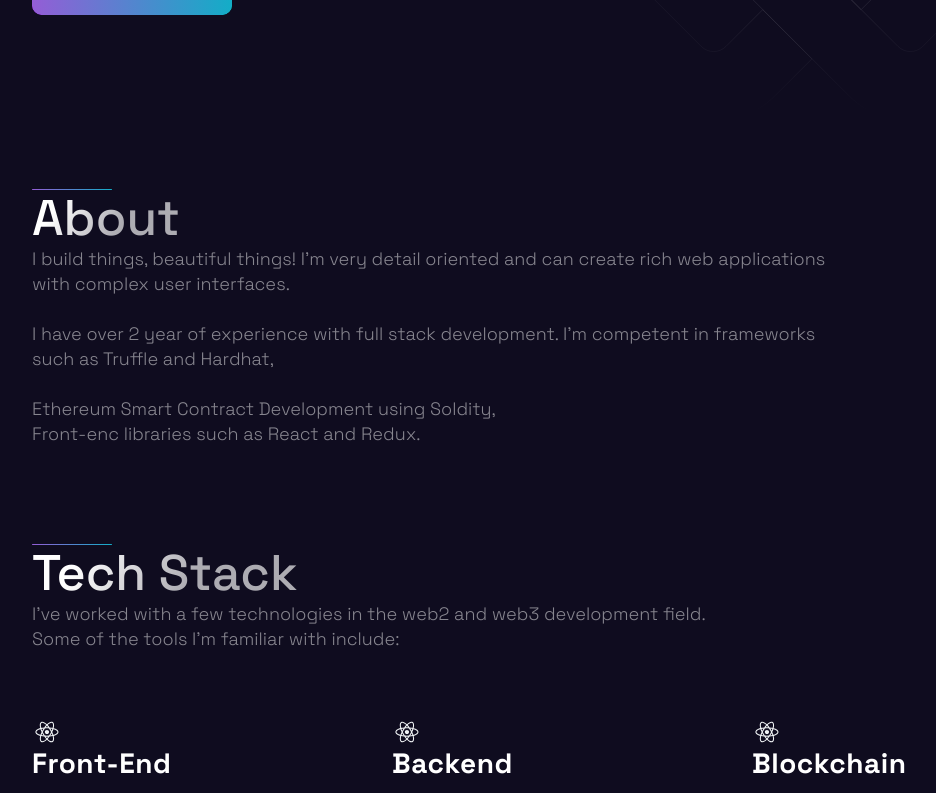
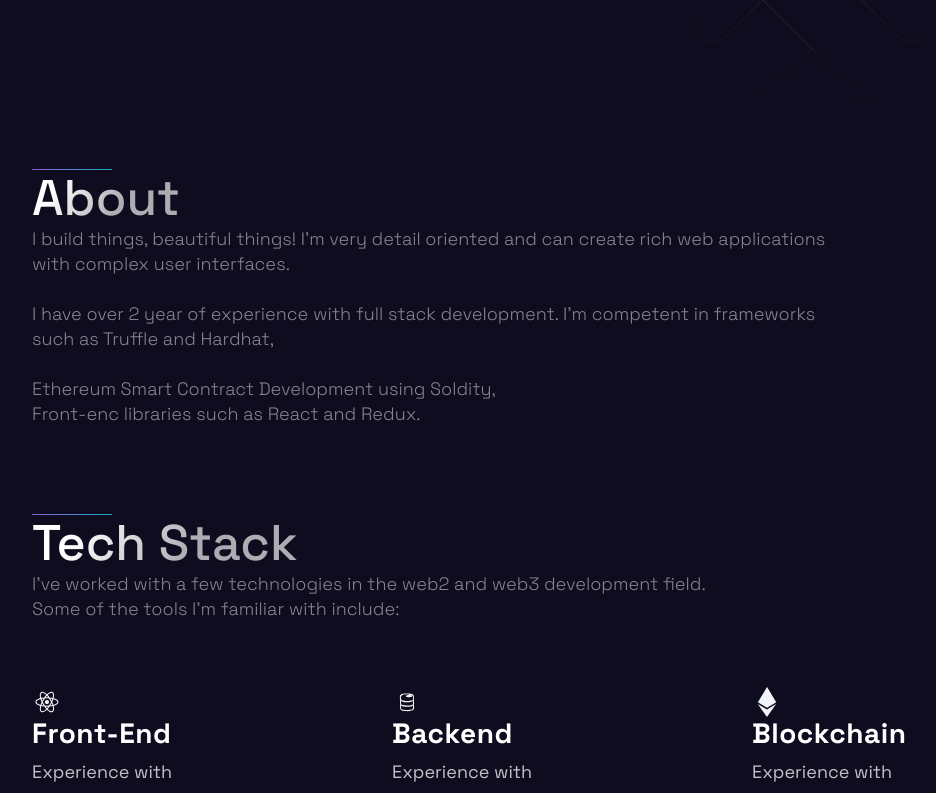
Before and after one commit to Akay74/portfolio, a Next.js app: page / in a window 1280 px wide. Shown: the part 540-1333 px from the top of the page, without its empty margins (88-1024 px from the left). Built offline with nearby package versions, Linux system fonts and the light colour scheme.

Commit message:
added more white spaces to sections

```diff
--- a/src/components/Projects/ProjectsStyles.js
+++ b/src/components/Projects/ProjectsStyles.js
@@ -27,6 +27,7 @@ export const BlogCard = styled.div`
   box-shadow: 3px 3px 20px rgba(80, 78, 78, 0.5);
   text-align: center;
   width: 400px;
+  margin: 2rem auto;
   @media ${(props) => props.theme.breakpoints.sm} {
     width: 100%;
   }
--- a/src/components/Technologies/Technologies.js
+++ b/src/components/Technologies/Technologies.js
@@ -1,5 +1,6 @@
 import React from 'react';
-import { DiFirebase, DiReact, DiZend } from 'react-icons/di';
+import { DiFirebase, DiReact } from 'react-icons/di';
+import { SiEthereum} from 'react-icons/si';
 import { Section, SectionDivider, SectionText, SectionTitle } from '../../styles/GlobalComponents';
 import { List, ListContainer, ListItem, ListParagraph, ListTitle } from './TechnologiesStyles';
 
@@ -29,7 +30,7 @@ const Technologies = () =>  (
       </ListItem>
 
       <ListItem>
-        <DiReact size="3rem" />
+        <DiFirebase size="3rem" />
         <ListContainer>
           <ListTitle>Backend</ListTitle>
           <ListParagraph>
@@ -41,7 +42,7 @@ const Technologies = () =>  (
       </ListItem>
 
       <ListItem>
-        <DiReact size="3rem" />
+        <SiEthereum size="3rem" />
         <ListContainer>
           <ListTitle>Blockchain</ListTitle>
           <ListParagraph>
--- a/src/styles/GlobalComponents/index.js
+++ b/src/styles/GlobalComponents/index.js
@@ -4,7 +4,7 @@ export const Section = styled.section`
   display: ${(props) => props.grid ? "grid" : "flex" };
   flex-direction: ${(props) => props.row ? "row" : "column" };
   padding: ${(props) => props.nopadding ? "0" : "32px 48px 0" } ;
-  margin: 3rem auto;
+  margin: 2rem auto;
   max-width: 1040px;
   box-sizing: content-box;
   position: relative;
@@ -20,7 +20,7 @@ export const Section = styled.section`
     padding: ${(props) => props.nopadding ? "0" : "16px 16px 0" } ;
     width: calc(100vw - 32px);
     flex-direction: column;
-    margin: 0 auto;
+    margin: 1rem auto 2rem;
   }
 `
 
@@ -71,7 +71,7 @@ export const SectionText = styled.p`
 
   @media ${(props) => props.theme.breakpoints.sm} {
     font-size: 16px;
-    line-height: 20px;
+    line-height: 25px;
     padding-bottom: 16px;
   }
 `
@@ -196,7 +196,7 @@ export const ButtonBack = styled.div`
     width: 40%;
     height: 40px;
     font-size: 14px;
-    margin: ${({ alt }) => alt ? 'auto' : 'auto'};
+    margin: ${({ alt }) => alt ? 'auto' : '1rem 0'};
   }
 `
 
```
